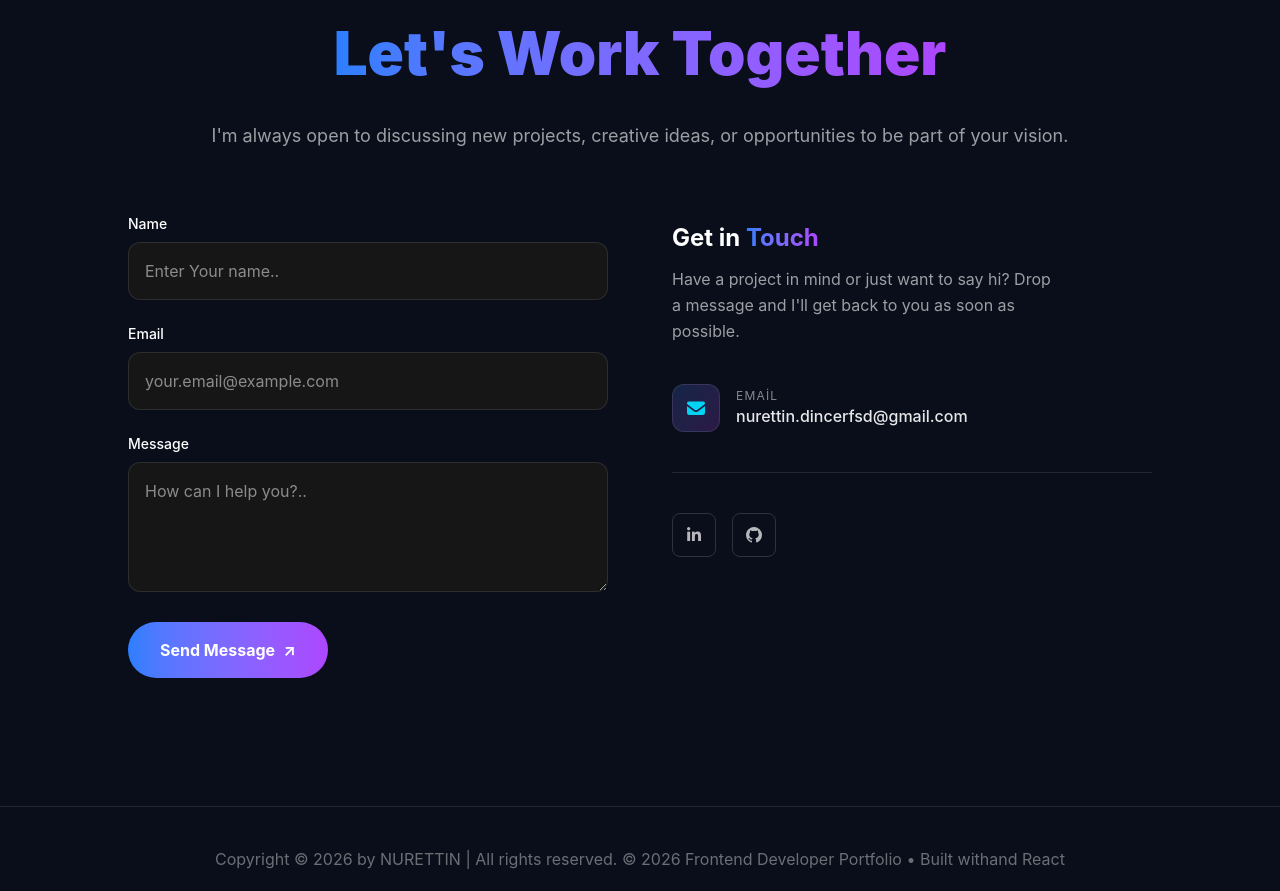
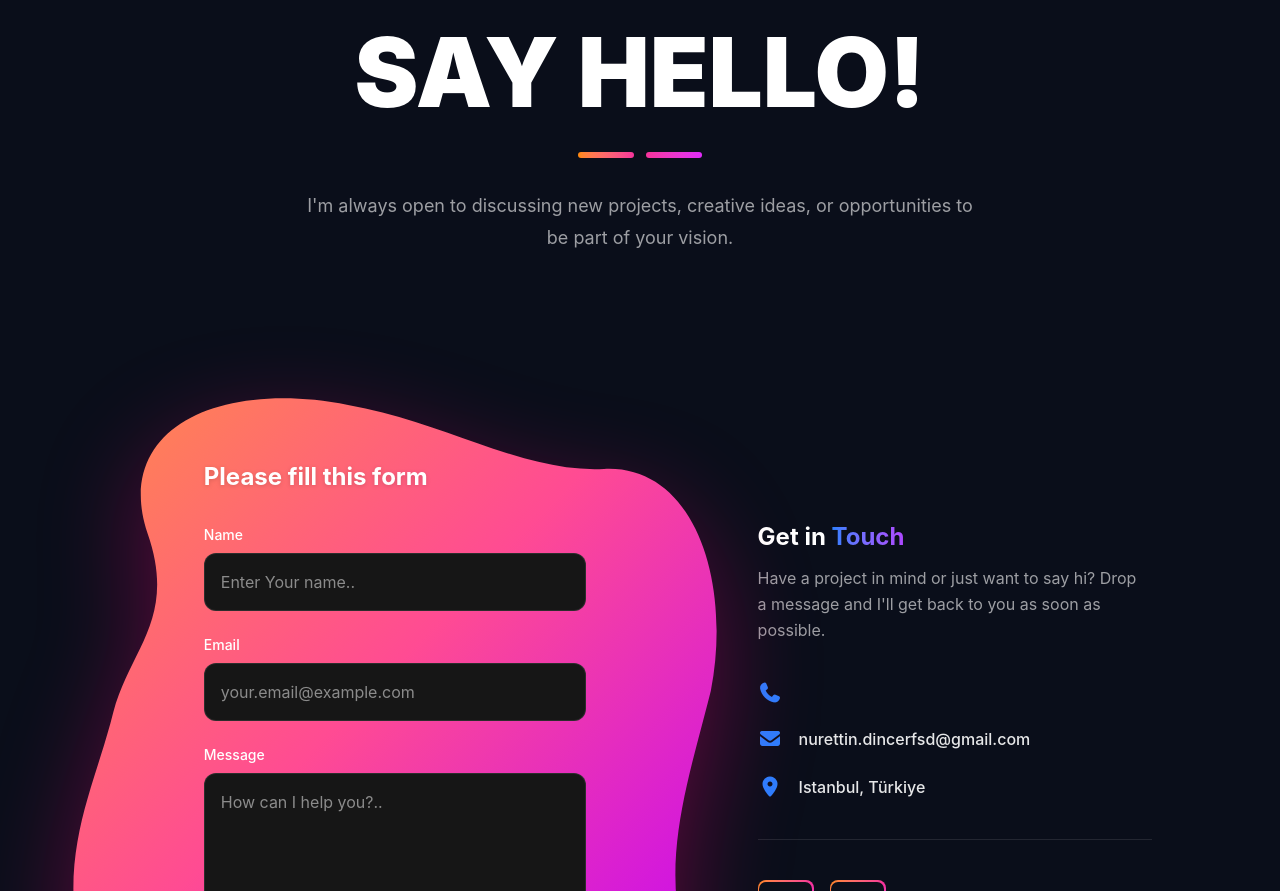
Before and after one commit to FullStackDev2/my-portfolio, a Next.js app: page / in a window 1280 px wide. Shown: the part 8720-9611 px from the top of the page. Built offline with nearby package versions, Linux system fonts and the light colour scheme; a web font is replaced by a local one.

Commit message:
feat: improve contact page design and responsiveness

```diff
--- /dev/null
+++ b/src/components/layout/RotatingHeading.tsx
@@ -0,0 +1,43 @@
+'use client';
+
+import { useEffect, useState } from 'react';
+import { AnimatePresence, motion } from 'framer-motion';
+
+const PHRASES = ['CONTACT ME NOW', 'SAY HELLO!'];
+const INTERVAL_MS = 4800;
+
+export default function RotatingHeading() {
+  const [index, setIndex] = useState(0);
+
+  useEffect(() => {
+    const timer = setInterval(() => {
+      setIndex((i) => (i + 1) % PHRASES.length);
+    }, INTERVAL_MS);
+    return () => clearInterval(timer);
+  }, []);
+
+  return (
+    <span className="relative inline-grid place-items-center">
+      {/* Görünmez, en uzun ifadeyle aynı genişlikte bir kopya — böylece
+          geçiş sırasında konteyner genişliği zıplamaz, satır ortalanmış
+          kalır. */}
+      <span className="invisible col-start-1 row-start-1 whitespace-nowrap px-1">
+        SAY HELLO!
+      </span>
+
+      <AnimatePresence mode="wait">
+        <motion.span
+          key={index}
+          initial={{ opacity: 0, y: 20 }}
+          animate={{ opacity: 1, y: 0 }}
+          exit={{ opacity: 0, y: -30 }}
+          whileInView={{ opacity: 1, y: 0 }}
+          transition={{ duration: 0.9 }}
+          className=" text-5xl sm:text-6xl md:text-7xl lg:text-8xl font-black text-white"
+        >
+          {PHRASES[index]}
+        </motion.span>
+      </AnimatePresence>
+    </span>
+  );
+}
--- a/src/components/schemas/contactSchema.ts
+++ b/src/components/schemas/contactSchema.ts
@@ -5,18 +5,18 @@ export const contactSchema = yup.object({
   name: yup
     .string()
     .transform((v) => (v.trim() === '' ? undefined : v))
-    .required('Name is required')
+    .required('Name is required!')
     .min(3, 'Name must be at least 3 characters'),
 
   email: yup
     .string()
     .transform((v) => (v.trim() === '' ? undefined : v))
-    .required('Email is required')
+    .required('Email is required!')
     .email('Please enter a valid email address'),
 
   message: yup
     .string()
     .transform((v) => (v.trim() === '' ? undefined : v))
-    .required('Message is required')
+    .required('Message is required!')
     .min(5, 'Message must be at least 5 characters'),
 });
--- a/src/components/sections/Contact.tsx
+++ b/src/components/sections/Contact.tsx
@@ -4,6 +4,7 @@ import { motion } from 'framer-motion';
 import { useState } from 'react';
 import type { ChangeEvent } from 'react';
 import { contactSchema } from '../schemas/contactSchema';
+import RotatingHeading from '../layout/RotatingHeading';
 
 export default function Contact() {
   type FormData = {
@@ -44,16 +45,29 @@ export default function Contact() {
     setFormData((prev) => ({ ...prev, [name]: value }));
   };
 
-  // Sağdaki bilgi kartı — telefon/adres yok, sadece email vurgulanıyor
-  const contactInfo = {
-    label: 'Email',
+  // Sağdaki iletişim bilgisi satırları — sadece ikon + değer, etiket yok,
+  // arkaplan kutusu yok (referans görseldeki sade stil)
+  const contactRows = [
+    {
+      value: '',
+      icon: 'fa-solid fa-phone',
+      color: 'text-blue-500',
+    },
+    {
       value: 'nurettin.dincerfsd@gmail.com',
-    href: 'mailto:nurettin.dincerfsd@gmail.com',
+      href: undefined,
       icon: 'fa-solid fa-envelope',
-  };
+      color: 'text-blue-500',
+    },
+    {
+      value: 'Istanbul, Türkiye',
+      href: undefined,
+      icon: 'fa-solid fa-location-dot',
+      color: 'text-blue-500',
+    },
+  ];
 
-  // Alttaki sosyal medya ikon butonları (referans görseldeki gibi
-  // outline kare butonlar)
+  // Alttaki sosyal medya ikon butonları — gradientli
   const socialLinks = [
     {
       label: 'LinkedIn',
@@ -70,69 +84,88 @@ export default function Contact() {
   return (
     <section
       id="contact"
-      className="min-h-screen py-32 px-6 text-white flex flex-col"
+      className="min-h-screen py-24 px-6 text-white flex flex-col"
     >
-      <div className="max-w-5xl mx-auto w-full mt-auto">
-        <div className="mb-16 text-center flex flex-col items-center">
-          <motion.h2
+      <div className="max-w-5xl mx-auto w-full">
+        {/* Başlık bloğu */}
+        <div className="mb-24 text-center flex flex-col items-center">
+          <motion.span
             initial={{ opacity: 0, y: 20 }}
             whileInView={{ opacity: 1, y: 0 }}
-            className="text-5xl md:text-6xl font-black mb-6 bg-gradient-to-r from-blue-500 to-purple-500 bg-clip-text text-transparent leading-normal"
+            transition={{ duration: 0.6 }}
+            className="uppercase tracking-[0.3em] text-sm md:text-base font-semibold bg-gradient-to-r from-orange-400 via-pink-500 to-fuchsia-500 bg-clip-text text-transparent"
           >
             Let&#39;s Work Together
-          </motion.h2>
-          <p className="text-white/60 text-lg">
+          </motion.span>
+          <RotatingHeading />
+
+          <div className="flex gap-3 mt-8 mb-8">
+            <span className="w-14 h-1.5 rounded-full bg-gradient-to-r from-orange-400 to-pink-500" />
+            <span className="w-14 h-1.5 rounded-full bg-gradient-to-r from-pink-500 to-fuchsia-500" />
+          </div>
+
+          <p className="max-w-2xl text-lg text-white/60 leading-8">
             I&#39;m always open to discussing new projects, creative ideas, or
             opportunities to be part of your vision.
           </p>
         </div>
 
-        <div className="grid md:grid-cols-2 gap-16 items-start">
-          {/* Form - arkasında organik blob şekli, kendisi DEĞİŞMEDİ */}
-          <div className="relative">
-            {/* Blob şekli — formun arkasında, hafif dönerek nefes alan bir blur'lu leke */}
-            <motion.div
-              aria-hidden="true"
-              className="absolute -inset-8 -z-10 opacity-40 blur-2xl"
-              style={{
-                background:
-                  'linear-gradient(135deg, #3b82f6, #8b5cf6 55%, #22d3ee)',
-                borderRadius: '60% 40% 30% 70% / 60% 30% 70% 40%',
-              }}
-              animate={{
-                borderRadius: [
-                  '60% 40% 30% 70% / 60% 30% 70% 40%',
-                  '40% 60% 70% 30% / 30% 70% 40% 60%',
-                  '60% 40% 30% 70% / 60% 30% 70% 40%',
-                ],
-                rotate: [0, 8, 0],
-              }}
-              transition={{ duration: 14, repeat: Infinity, ease: 'easeInOut' }}
+        <div className="grid lg:grid-cols-[1.15fr_.85fr] gap-24 items-center">
+          {/* Form - arkasında statik pembe/mor organik blob, form birebir aynı */}
+          <div className="relative z-0 flex items-center justify-center min-h-[750px]">
+            {/* Statik blob şekli — animasyon yok, sabit organik form */}
+            <div
+              aria-hidden
+              className="absolute left-1/2 top-1/2 -translate-x-1/2 -translate-y-1/2 z-0"
+            >
+              <svg
+                width="700"
+                height="760"
+                viewBox="0 0 820 820"
+                className="drop-shadow-[0_35px_50px_rgba(255,0,128,.35)]"
+              >
+                <defs>
+                  <linearGradient
+                    id="contactBlob"
+                    x1="0%"
+                    y1="0%"
+                    x2="100%"
+                    y2="100%"
+                  >
+                    <stop offset="0%" stopColor="#ff8a4c" />
+                    <stop offset="45%" stopColor="#ff4b93" />
+                    <stop offset="100%" stopColor="#bf00ff" />
+                  </linearGradient>
+                </defs>
+
+                <path
+                  fill="url(#contactBlob)"
+                  d="
+    M120 185
+    C80 65 200 5 355 35
+    C470 55 560 115 655 110
+    C760 105 805 240 780 370
+    C755 470 725 555 745 650
+    C765 760 665 825 530 810
+    C430 800 350 760 250 785
+    C130 815 45 745 35 635
+    C25 540 60 475 80 395
+    C100 320 155 285 120 185
+    Z
+  "
                 />
-            {/* İkinci, daha küçük ve daha net blob katmanı (derinlik için) */}
-            <motion.div
-              aria-hidden="true"
-              className="absolute -inset-4 -z-10 opacity-25 blur-xl"
-              style={{
-                background:
-                  'linear-gradient(135deg, #8b5cf6, #3b82f6 60%, #22d3ee)',
-                borderRadius: '40% 60% 70% 30% / 50% 60% 30% 60%',
-              }}
-              animate={{
-                borderRadius: [
-                  '40% 60% 70% 30% / 50% 60% 30% 60%',
-                  '60% 40% 30% 70% / 60% 30% 70% 40%',
-                  '40% 60% 70% 30% / 50% 60% 30% 60%',
-                ],
-                rotate: [0, -6, 0],
-              }}
-              transition={{ duration: 11, repeat: Infinity, ease: 'easeInOut' }}
-            />
+              </svg>
+            </div>
+
+            <div className="relative z-10 w-full max-w-[430px] px-6 py-8">
+              <h3 className="text-2xl font-bold text-white mb-8 drop-shadow-sm">
+                Please fill this form
+              </h3>
 
               <form
                 action="https://api.web3forms.com/submit"
                 method="POST"
-              className="relative space-y-6"
+                className="space-y-6"
               >
                 {/* Access Key (Web3Forms için şart) */}
                 <input
@@ -153,12 +186,16 @@ export default function Contact() {
                     placeholder="Enter Your name.."
                   />
                   {errors.name && touched.name && (
-                  <p className="text-red-500 text-xs mt-1">{errors.name}</p>
+                    <p className="text-white text-sm font-bold mt-1.5 inline-flex items-center gap-1.5 rounded-md px-2 ">
+                      {errors.name}
+                    </p>
                   )}
                 </div>
 
                 <div>
-                <label className="block text-sm font-medium mb-2">Email</label>
+                  <label className="block text-sm font-medium mb-2">
+                    Email
+                  </label>
                   <input
                     name="email"
                     type="email"
@@ -169,7 +206,9 @@ export default function Contact() {
                     placeholder="your.email@example.com"
                   />
                   {errors.email && touched.email && (
-                  <p className="text-red-500 text-xs mt-1">{errors.email}</p>
+                    <p className="text-white text-sm font-bold mt-1.5 inline-flex items-center gap-1.5 rounded-md px-2 ">
+                      {errors.email}
+                    </p>
                   )}
                 </div>
 
@@ -187,20 +226,24 @@ export default function Contact() {
                     placeholder="How can I help you?.."
                   />
                   {errors.message && touched.message && (
-                  <p className="text-red-500 text-xs mt-1">{errors.message}</p>
+                    <p className="text-white text-sm font-bold mt-1.5 inline-flex items-center gap-1.5 rounded-md px-2 ">
+                      {errors.message}
+                    </p>
                   )}
                 </div>
 
                 <button
                   type="submit"
-                className="bg-gradient-to-r from-blue-500 to-purple-500 px-8 py-4 rounded-full font-bold hover:opacity-90 transition-all flex items-center gap-2"
+                  className="group bg-yellow-400 rounded-[6px] px-8 py-4 font-bold text-white hover:scale-[1.05] active:scale-[0.98] flex items-center gap-2"
                 >
-                Send Message <span>↗</span>
+                  Send Message
+                  <i className="fa-solid fa-paper-plane text-sm group-hover:translate-x-1 group-hover:-translate-y-0.5" />
                 </button>
               </form>
             </div>
+          </div>
 
-          {/* Contact Info - yeniden tasarlandı */}
+          {/* Contact Info - sade ikon + metin, arkaplansız, etiketsiz */}
           <div className="space-y-10 pt-2">
             <div className="space-y-3">
               <h3 className="text-2xl font-bold">
@@ -215,28 +258,29 @@ export default function Contact() {
               </p>
             </div>
 
-            {/* Öne çıkan iletişim bilgisi (email) — referans görseldeki
-                telefon/email/adres satırlarına benzer */}
-            <a
-              href={contactInfo.href}
+            <div className="space-y-6">
+              {contactRows.map((item) => {
+                const Wrapper = item.href ? 'a' : 'div';
+                return (
+                  <Wrapper
+                    key={item.value}
+                    {...(item.href ? { href: item.href } : {})}
                     className="group flex items-center gap-4 w-fit"
                   >
-              <div className="w-12 h-12 rounded-xl bg-gradient-to-br from-blue-500/20 to-purple-500/20 border border-white/10 flex items-center justify-center text-lg text-cyan-400 group-hover:border-cyan-400/60 group-hover:text-cyan-300 transition-colors">
-                <i className={contactInfo.icon} />
+                    <i
+                      className={`${item.icon} ${item.color} text-xl w-6 text-center`}
+                    />
+                    <p className="text-base font-medium text-white/90 group-hover:text-cyan-300 transition-colors">
+                      {item.value}
+                    </p>
+                  </Wrapper>
+                );
+              })}
             </div>
-              <div>
-                <p className="text-xs text-white/50 tracking-widest uppercase">
-                  {contactInfo.label}
-                </p>
-                <p className="text-base font-medium text-white/90 group-hover:text-cyan-300 transition-colors">
-                  {contactInfo.value}
-                </p>
-              </div>
-            </a>
 
             <div className="h-px w-full bg-white/10" />
 
-            {/* Sosyal medya ikonları — outline kare butonlar */}
+            {/* Sosyal medya ikonları — gradientli kare butonlar */}
             <div className="flex items-center gap-4">
               {socialLinks.map((item) => (
                 <a
@@ -245,9 +289,52 @@ export default function Contact() {
                   target="_blank"
                   rel="noopener noreferrer"
                   aria-label={item.label}
-                  className="w-11 h-11 rounded-lg border border-white/15 flex items-center justify-center text-white/70 hover:text-cyan-300 hover:border-cyan-400/60 hover:bg-cyan-400/5 transition-colors"
+                  className="
+    group
+    relative
+    w-14
+    h-14
+    rounded-lg
+    p-[1.5px]
+    bg-gradient-to-br
+    from-orange-400
+    via-pink-500
+    to-fuchsia-500
+    transition-all
+    duration-300
+    hover:scale-110
+    hover:shadow-[0_0_20px_rgba(236,72,153,.4)]
+  "
                 >
-                  <i className={item.icon} />
+                  <div
+                    className="
+      flex
+      h-full
+      w-full
+      items-center
+      justify-center
+      rounded-[7px]
+      bg-[#0b0f1a]
+      transition-all
+      duration-300
+      group-hover:bg-transparent
+    "
+                  >
+                    <i
+                      className={`${item.icon}
+      text-[22px]
+      bg-gradient-to-br
+      from-orange-400
+      via-pink-500
+      to-fuchsia-500
+      bg-clip-text
+      text-transparent
+      transition-all
+      duration-300
+      group-hover:text-white
+      group-hover:bg-none`}
+                    />
+                  </div>
                 </a>
               ))}
             </div>
```
Also changed, not shown: src/components/sections/Connect.tsx (+11 -7 lines). Lines whose indentation alone changed are shown as unchanged.
